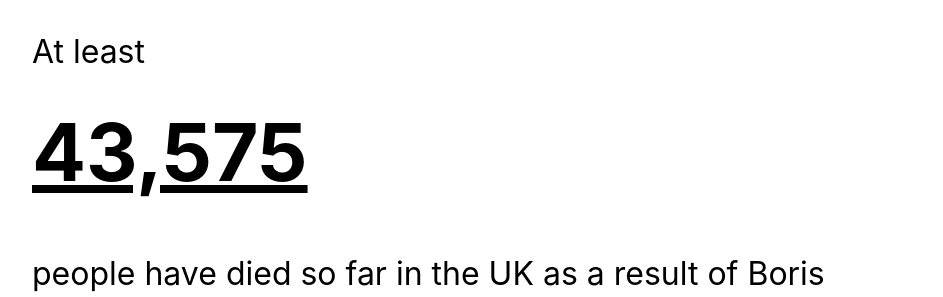
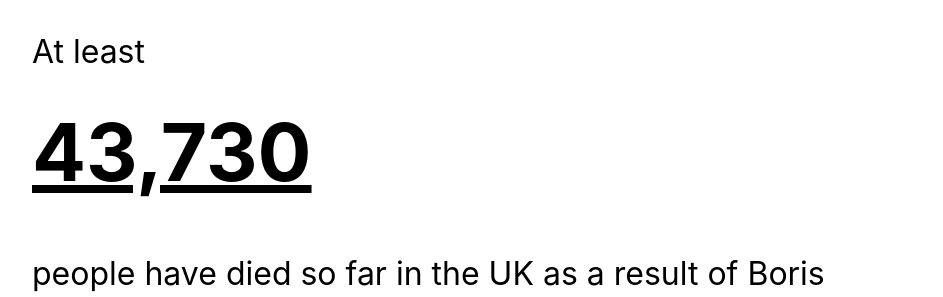
Before and after one commit to jacquescorbytuech/Boris-Johnson, a Jekyll site: the page built from index.html, in a window 1280 px wide. Shown: the top 297 px of the page, without its empty margins (168-1111 px from the left). Built offline with Jekyll 4.4.1, drawn with Linux system fonts in a browser that asks for light colours.

Commit message:
Update index.html

```diff
--- a/index.html
+++ b/index.html
@@ -3,7 +3,7 @@
 ---
 
 <p>At least</p>
-<h1>43,575</h1>
+<h1>43,730</h1>
 <p>people have died so far in the UK as a result of Boris Johnson and his government's incompetent handling of the Covid-19 crisis.</p>
 <p>According to the Financial Times and data from the Office of National Statistics, this number is likely to be <a href="https://www.ft.com/content/3c53ab12-d859-4ceb-b262-f6a0221ca129">significantly higher</a>.</p>
 <p>Still happy to have this idiot leading the country?</p>
```
